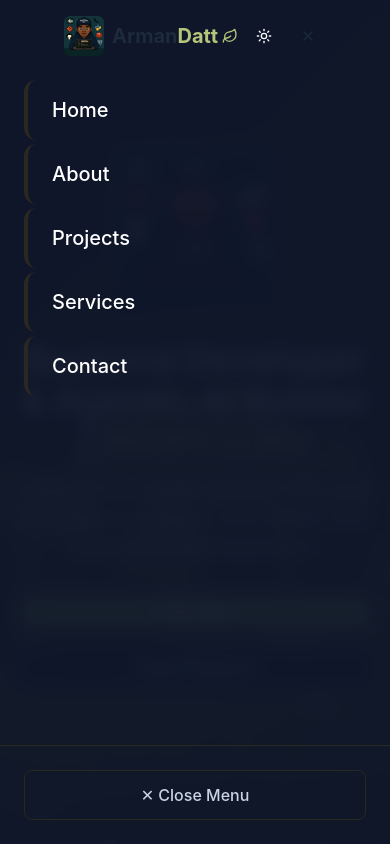
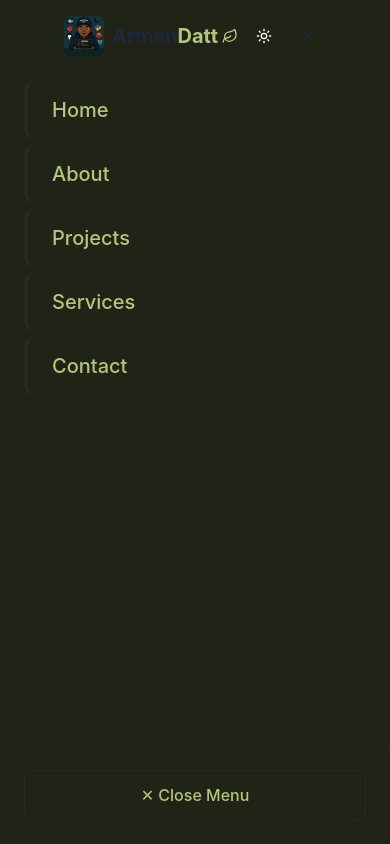
Before and after one commit to armandatt/PortFolio, a React (Vite) app in the folder FrontEnd/: page / in a window 390 px wide. Both pictures are taken after a click on the button 308 px from the left and 36 px from the top of the page. Shown: the top 844 px of the page. Built offline with nearby package versions, Linux system fonts and the light colour scheme.

Commit message:
updated color of footer

```diff
--- a/FrontEnd/src/components/navbar.tsx
+++ b/FrontEnd/src/components/navbar.tsx
@@ -85,7 +85,7 @@ export default function Navbar() {
 
       {/* Mobile Menu */}
       {isMenuOpen && isMobile && (
-        <div className="fixed inset-0 z-40 bg-slate-900/95 backdrop-blur-sm">
+        <div className="fixed inset-0 z-40 bg-[#1f2417] backdrop-blur-sm">
           <div className="flex flex-col h-full">
             {/* Menu Content */}
             <div className="flex-1 pt-20 px-6">
@@ -106,7 +106,7 @@ export default function Navbar() {
                           setIsMenuOpen(false);
                         }}
                         className="w-full text-left py-4 px-6 rounded-xl
-                           text-xl font-medium text-white
+                           text-xl font-medium text-[#b5c67b]
                            hover:text-green-400 hover:bg-slate-800/50
                            transition-all duration-200
                            border-l-4 border-transparent hover:border-green-400
@@ -125,7 +125,7 @@ export default function Navbar() {
               <button
                 onClick={() => setIsMenuOpen(false)}
                 className="w-full py-3 px-6 rounded-lg
-                   text-slate-300 hover:text-white
+                   text-[#b5c67b] hover:text-white
                    border border-slate-600 hover:border-green-400
                    hover:bg-slate-800/50 transition-all duration-200
                    font-medium"
```
